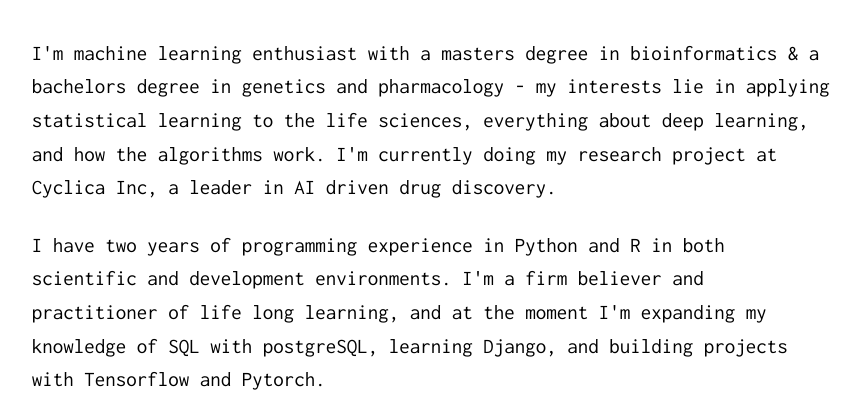
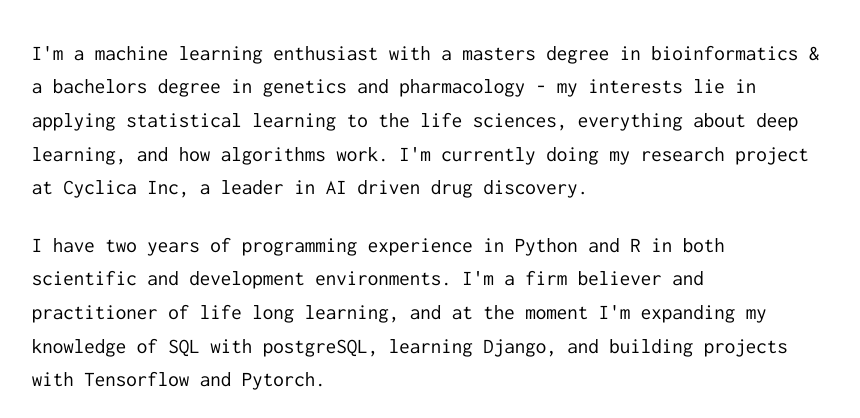
Before and after one commit to gdeol4site/website, a plain HTML site: page index.html in a window 1280 px wide. Shown: the part 344-762 px from the top of the page, without its empty margins (99-959 px from the left). Drawn offline with Linux system fonts and the light colour scheme.

Commit message:
Update index.html

```diff
--- a/index.html
+++ b/index.html
@@ -27,7 +27,7 @@
   <section class="section column is-8 is-offset-1 is-pulled-left">
     <div class="container screen-size-lg screen-size-sm">
       <h1 class="intro-lg-text">Hi, I'm <strong>Gurkamal Deol</strong></h1>
-      <h2 class="subtitle sub-size tall-lines intro-body">I'm machine learning enthusiast with a masters degree in bioinformatics & a bachelors degree in genetics and pharmacology - my interests lie in applying statistical learning to the life sciences, everything about deep learning, and how the algorithms work. I'm currently doing my research project at Cyclica Inc, a leader in AI driven drug discovery.</h2>
+      <h2 class="subtitle sub-size tall-lines intro-body">I'm a machine learning enthusiast with a masters degree in bioinformatics & a bachelors degree in genetics and pharmacology - my interests lie in applying statistical learning to the life sciences, everything about deep learning, and how algorithms work. I'm currently doing my research project at Cyclica Inc, a leader in AI driven drug discovery.</h2>
               <h2 class="subtitle sub-size tall-lines intro-body">I have two years of programming experience in Python and R in both scientific and development environments. I'm a firm believer and practitioner of life long learning, and at the moment I'm expanding my knowledge of SQL with postgreSQL, learning Django, and building projects with Tensorflow and Pytorch.</h2>
               <h2 class="subtitle sub-size tall-lines intro-body">In my free time I like to read scifi & fantasy, garden, and wood carve.</h2>
     </div>
```
